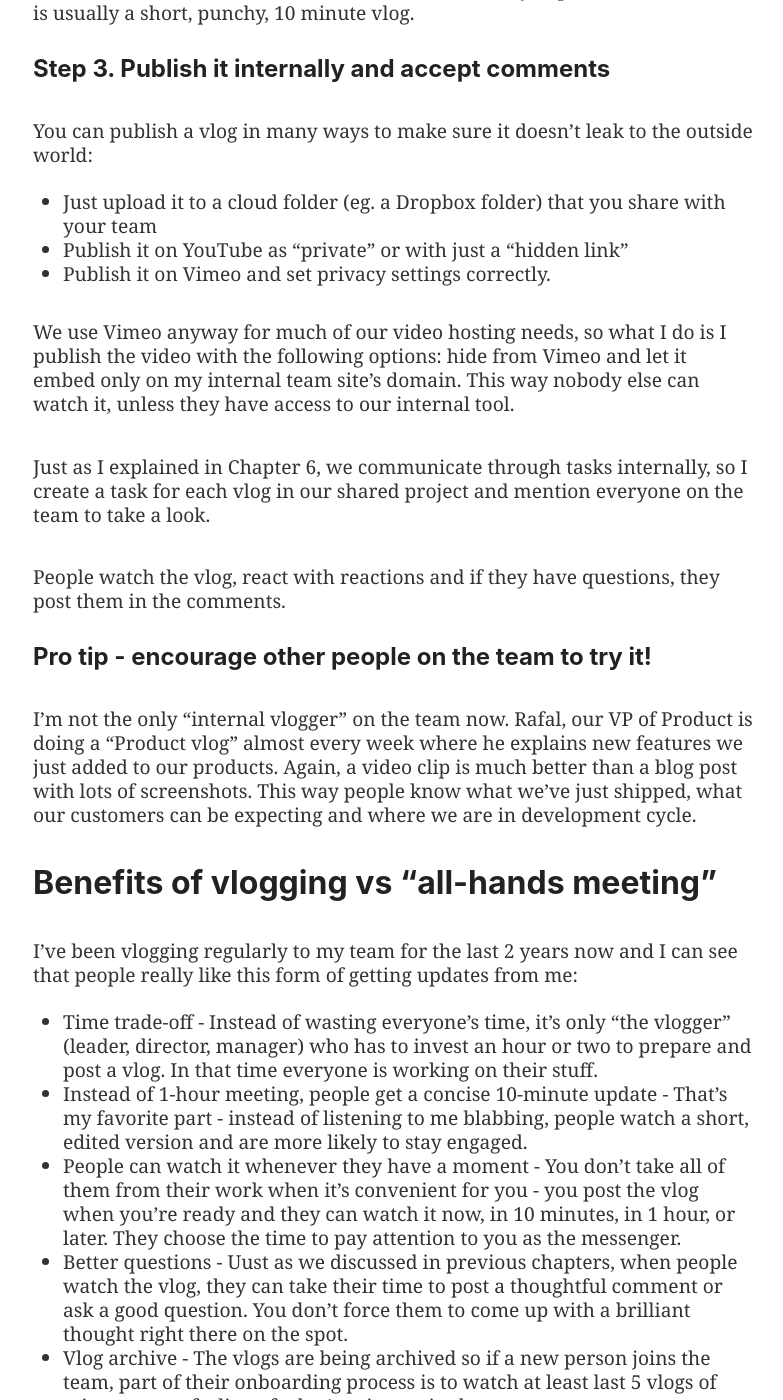
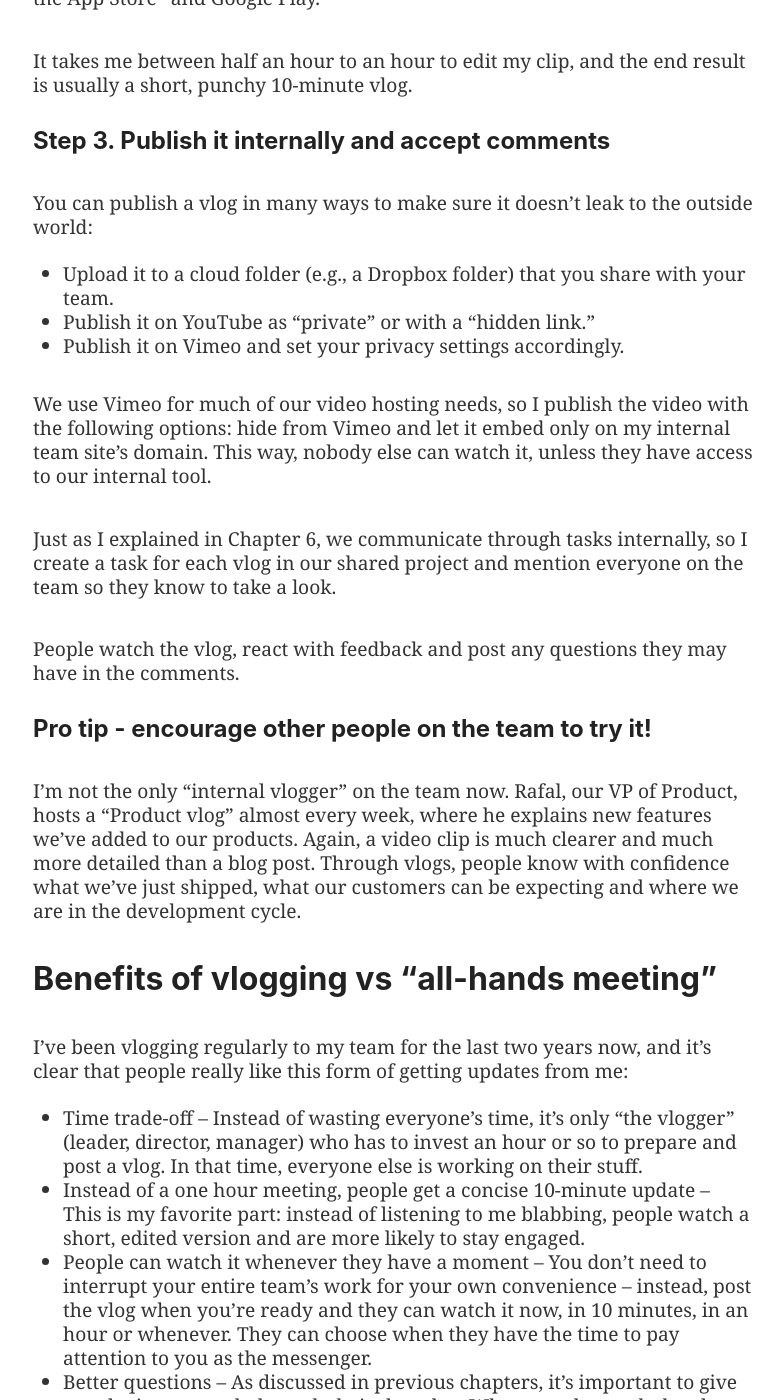
Before and after one commit to Nozbe/NoOffice.org, a Jekyll site: the page built from _book/vlog.md, in a window 1280 px wide and 1400 px high, scrolled down 3163 px. Shown: the whole window, without its empty margins (247-1030 px from the left). Built offline with Jekyll 4.4.1, drawn with Linux system fonts in a browser that asks for light colours; some of the changed text lies outside the part shown.

Commit message:
proofread version of vlog EN

```diff
--- a/_book/vlog.md
+++ b/_book/vlog.md
@@ -9,99 +9,101 @@
 
 ## All-hands meetings are a waste of everyone's time!
 
-In many companies, especially high-tech startups, the leadership team organizes an "all-hands meeting", also known as "town hall". What it basically means is that they gather everyone on the team in one place and one of the directors announces things to the team and takes questions from them.
+In many companies, especially high-tech startups, the leadership team often organizes an "all-hands meeting," also known as "town hall." They simply gather everyone on the team in one place and a director makes announcements and takes questions from the team.
 
-The idea behind such gatherings is to promote transparency in the company, build up team culture and get everyone updated.
+The idea behind such gatherings is to promote transparency in the company, build team culture and get everyone updated.
 
-I get it. Keeping everyone in the loop is hard. Especially as the team grows. I remember how aligned we were in a 3-person team and how hard it became past 10 people.
+I get it. Keeping everyone in the loop is hard, especially as a team grows. I remember how aligned we were in a three-person team and how hard it became past 10 people.
 
-Actually, as we were around 10 people years ago, we tried that for a few months. We'd make a regular Friday Skype audio call with everyone on the team for an hour. I'd talk, I'd ask everyone for an update, they'd say nothing or reluctantly say a few words… there were no meaningful questions or insights, and after an hour everyone, including me, was happy the meeting was over.
+Actually, years ago as we reached around 10 people in our team, we tried this tactic for a few months. We'd hold a regular Friday Skype audio call with everyone on the team for an hour. I'd talk, I'd ask everyone for an update, they'd say nothing or reluctantly say a few words… there were no meaningful questions or insights, and after an hour, everyone, including me, was happy the meeting was over.
 
-It wasn't great, but at least I got people updated, right?
+It wasn't great, but at least it got people updated, right?
 
-Maybe, but at what cost? Just multiply everyone's hourly salary and such an update is a very expensive meeting! And it's not like I could feel people were truly engaged for that price.
+Maybe... but at what cost? Just multiply everyone's hourly salary, and such an update is a very expensive meeting! And it's not like people were even truly engaged for the price.
 
 Stop wasting people's time.
 
-As a manager, director or founder… or anyone on the team who wants to bring everyone else up to speed on things, it's time for you to learn to vlog.
+As a manager, director or founder – or really anyone on the team who wants to bring everyone else up to speed on things – it's time for you to learn how to vlog.
 
-## How I changed a wasteful meeting to an effective vlog
+## How I transformed a wasteful meeting into an effective vlog
 
-Vlog is a "video blog", so basically a video update. Many people on YouTube are vlogging these days and if you're using Instagram Stories feature, you're already a vlogger.
+A vlog is a "video blog," so basically a video update. Many people on YouTube are vlogging these days, and if you're using the Instagram Stories feature, you're already a vlogger.
 
-Remember, the goal of an "all-hands meeting" was to keep everyone up to date with what's going on in the company and also take questions. With that goal in mind let's just put everything we've learned over the last few chapters of this book to work.
+Remember, the goal of an "all-hands meeting" was to keep everyone up to date with what's going on in the company and also take questions. With that goal in mind, let's just put everything we've learned over the last few chapters of this book to work.
 
-And the best part - you don't need too much equipment for this - you can just use your smartphone or iPad to do it and the results will be really great!
+And the best part? You don't need any special equipment for this – you can use your smartphone or iPad, and the results will be great!
 
 ### Step 1. Write the script but try to record a video message
 
-Yes, I could post just a blog post for everyone to read and ask for feedback. That's one solution. But I believe a vlog conveys more - it shows emotion, you can explain some concepts more visually or demo them. It's just more engaging and in our team as everyone works from home and not everyone sees me regularly on a video call, it's just good to remind my team how I look like :-)
+Yes, I could post just a blog post for everyone to read and ask for feedback. That's one solution. But I believe a vlog conveys more – it shows emotion and it allows you to demo concepts and explain them more visually. It's much more engaging, andas everyone on our team works from home, it’s a good opportunity for the team to see me regularly, beyond just seeing my name or messages.
 
-I don't write a word-for-word script of what I'm going to say in the vlog, but that's a good idea for people less accustomed to speaking to a camera. I usually open up a mind map and outline my talking points[^1]
+I don't typically write a word-for-word script of what I'm going to say in the vlog, though it’s a good idea for people less accustomed to speaking to a camera. Instead, I usually prepare by opening up a mind map and outlining my talking points.[^1]
 
-I go through the points several times, make sure the message is clear, and then I just pull out my iPad Pro, put it on the desk and fire up the camera app, switch to the front facing camera and hit record.[^2]
+I go through my points several times and make sure the message is clear. Then I pull out my iPad Pro, put it on my desk, fire up the camera app, switch it to the front-facing camera and hit record.[^2]
 
 My aim is to record a short video, so I usually talk for no more than 15 minutes.
 
-### Step 2. Edit the video message quickly and cheaply
+### Step 2. Edit the video message quickly and inexpensively
 
-It's an internal team vlog. My subscribers are my team members and nobody else. This means there's no need to edit the video much, but as I sometimes stumble, review my talking points, repeat myself, or just go off the script too much, I prefer to edit the video to shorten it as much as possible.
+It's an internal team vlog, so my “subscribers” are comprised solely of my team members. This means there's no need to edit the video too much, but as I sometimes stumble, review my talking points, repeat myself or just go off the script too much, I prefer to edit the video to shorten it as much as possible.
 
-But editing is optional. If you feel like you've recorded a right message, just post it as is.
+That being said, editing is optional. If you feel like you've recorded the right message, just post it as is.
 
-Both iPhone and iPad have the video-editing iMovie app preinstalled which is good enough. And if you need something fancier, there are many alternatives on the App Store[^3] and Google Play.
+Both iPhones and iPads have the video-editing iMovie app preinstalled, which is good enough. If you need something fancier, there are many alternatives in the App Store[^3] and Google Play.
 
-It takes me between half an hour to an hour to edit my clip and the end result is usually a short, punchy, 10 minute vlog.
+It takes me between half an hour to an hour to edit my clip, and the end result is usually a short, punchy 10-minute vlog.
 
 ### Step 3. Publish it internally and accept comments
 
 You can publish a vlog in many ways to make sure it doesn't leak to the outside world:
 
-* Just upload it to a cloud folder (eg. a Dropbox folder) that you share with your team
-* Publish it on YouTube as "private" or with just a "hidden link"
-* Publish it on Vimeo and set privacy settings correctly.
+* Upload it to a cloud folder (e.g., a Dropbox folder) that you share with your team.
+* Publish it on YouTube as "private" or with a "hidden link."
+* Publish it on Vimeo and set your privacy settings accordingly.
 
-We use Vimeo anyway for much of our video hosting needs, so what I do is I publish the video with the following options: hide from Vimeo and let it embed only on my internal team site's domain. This way nobody else can watch it, unless they have access to our internal tool.
+We use Vimeo for much of our video hosting needs, so I publish the video with the following options: hide from Vimeo and let it embed only on my internal team site's domain. This way, nobody else can watch it, unless they have access to our internal tool.
 
-Just as I explained in Chapter 6, we communicate through tasks internally, so I create a task for each vlog in our shared project and mention everyone on the team to take a look.
+Just as I explained in Chapter 6, we communicate through tasks internally, so I create a task for each vlog in our shared project and mention everyone on the team so they know to take a look.
 
-People watch the vlog, react with reactions and if they have questions, they post them in the comments.
+People watch the vlog, react with feedback and post any questions they may have in the comments.
 
 ### Pro tip - encourage other people on the team to try it!
 
-I'm not the only "internal vlogger" on the team now. Rafal, our VP of Product is doing a "Product vlog" almost every week where he explains new features we just added to our products. Again, a video clip is much better than a blog post with lots of screenshots. This way people know what we've just shipped, what our customers can be expecting and where we are in development cycle.
+I'm not the only "internal vlogger" on the team now. Rafal, our VP of Product, hosts a "Product vlog" almost every week, where he explains new features we’ve added to our products. Again, a video clip is much clearer and much more detailed than a blog post. Through vlogs, people know with confidence what we've just shipped, what our customers can be expecting and where we are in the development cycle.
 
 ## Benefits of vlogging vs "all-hands meeting"
 
-I've been vlogging regularly to my team for the last 2 years now and I can see that people really like this form of getting updates from me:
+I've been vlogging regularly to my team for the last two years now, and it’s clear that people really like this form of getting updates from me:
 
-* Time trade-off - Instead of wasting everyone's time, it's only "the vlogger" (leader, director, manager) who has to invest an hour or two to prepare and post a vlog. In that time everyone is working on their stuff.
-* Instead of 1-hour meeting, people get a concise 10-minute update - That's my favorite part - instead of listening to me blabbing, people watch a short, edited version and are more likely to stay engaged.
-* People can watch it whenever they have a moment - You don't take all of them from their work when it's convenient for you - you post the vlog when you're ready and they can watch it now, in 10 minutes, in 1 hour, or later. They choose the time to pay attention to you as the messenger.
-* Better questions - Uust as we discussed in previous chapters, when people watch the vlog, they can take their time to post a thoughtful comment or ask a good question. You don't force them to come up with a brilliant thought right there on the spot.
-* Vlog archive - The vlogs are being archived so if a new person joins the team, part of their onboarding process is to watch at least last 5 vlogs of mine, to get a feeling of what's going on in the team.
+* Time trade-off – Instead of wasting everyone's time, it's only "the vlogger" (leader, director, manager) who has to invest an hour or so to prepare and post a vlog. In that time, everyone else is working on their stuff.
+* Instead of a one hour meeting, people get a concise 10-minute update – This is my favorite part: instead of listening to me blabbing, people watch a short, edited version and are more likely to stay engaged.
+* People can watch it whenever they have a moment – You don't need to interrupt your entire team’s work for your own convenience – instead, post the vlog when you're ready and they can watch it now, in 10 minutes, in an hour or whenever. They can choose when they have the time to pay attention to you as the messenger.
+* Better questions – As discussed in previous chapters, it’s important to give people time to work through their thoughts. When people watch the vlog, they can take their time to post a thoughtful comment or ask a good question. You aren’t forcing them to come up with a brilliant idea righton the spot.
+* Vlog archive – My vlogs arearchived, so when a new person joins the team, part of their onboarding process is to watch at least the last five vlogs of mine to get an understanding of what's going on in the team.
 
 ## Choose your own vlogging frequency
 
-You choose how often you vlog. It all depends on what's going on with your team. To keep things in check, I try to vlog to the entire team at least once a month. Sometimes twice a month. Rarely more often.
+You choose how often you vlog. It all depends on what's going on with your team. To keep things in check, I try to vlog to the entire team at least once a month. Sometimes I do it twice a month, but rarely more often than that.
 
-As we ship our app Nozbe Teams weekly, our VP of Product vlogs weekly as well, to make sure the team is up to date on the state of our app.
+As we ship our app Nozbe Teams weekly, our VP of Product vlogs every week to make sure the team is up to date on the state of our app.
 
 ## Topics I vlog about
 
-Basically I vlog about anything I'd love for my team members to know. So that we're on the same page. I try to find a balance of all the things that happened since my last vlog:
+Basically, I vlog about anything I'd love for my team members to know to ensure we're all on the same page. I try to briefly summarize all the things that have happened since my last vlog:
 
-- Milestones of our apps that we shipped to customers
-- Challenges we're facing as a team
-- What's up in all of the departments
-- Who's new coming or who's leaving the team
-- Address issues people have been raising recently
-- Major policy changes - I very often explain the nuances in the video
+– Milestones of our apps that have been shipped to customers
+– Challenges we're facing as a team
+– What's going on in each department
+– Who's joining or who's leaving the team
+– Address issues people have been raising recently
+– Major policy changes – I very often explain the nuances in the video
 
 ## The one thing: Vlogging is the best way to update your team
 
-As you can see from this chapter and from the previous ones, meetings can be avoided or exchanged for something much better. A wasteful all-hands meeting can be replaced by a regular short video message that keeps everyone in the loop. With today's technology anyone can become a vlogger by just talking to the front-facing camera on a smartphone. Try it with your team.
+As you can see from this chapter and previous ones, meetings can be avoided or exchanged for a more effective method of communication. A wasteful all-hands meeting can be replaced by a regular short video message that keeps everyone in the loop. With today's technology, anyone can become a vlogger by just talking to the front-facing camera on a smartphone. Try it with your team.
 
 [^1]: I use [MindNode app](https://mindnode.com) for mind mapping on my iPad. Another good choice is [iThoughts](https://www.toketaware.com/ithoughts-ios).
-[^2]: Sometimes I do write exactly a message I want to say, and for this I use the [Video Teleprompter app](https://videoteleprompter.com) so that I can look at the iPad camera and read the teleprompter messages all on one device.
-[^3]: Recently I switched to the brilliant [Luma Fusion app](https://luma-touch.com/lumafusion-for-ios-2/) which is now my go-to video editing app on the iPad.
+
+[^2]: Sometimes I do write out the exact message I want to say, and for this I use the [Video Teleprompter app](https://videoteleprompter.com) so that I can look at the iPad camera and read the teleprompter messages all on one device.
+
+[^3]: Recently, I switched to the brilliant [Luma Fusion app](https://luma-touch.com/lumafusion-for-ios-2/), which is now my go-to video editing app on the iPad.
```
